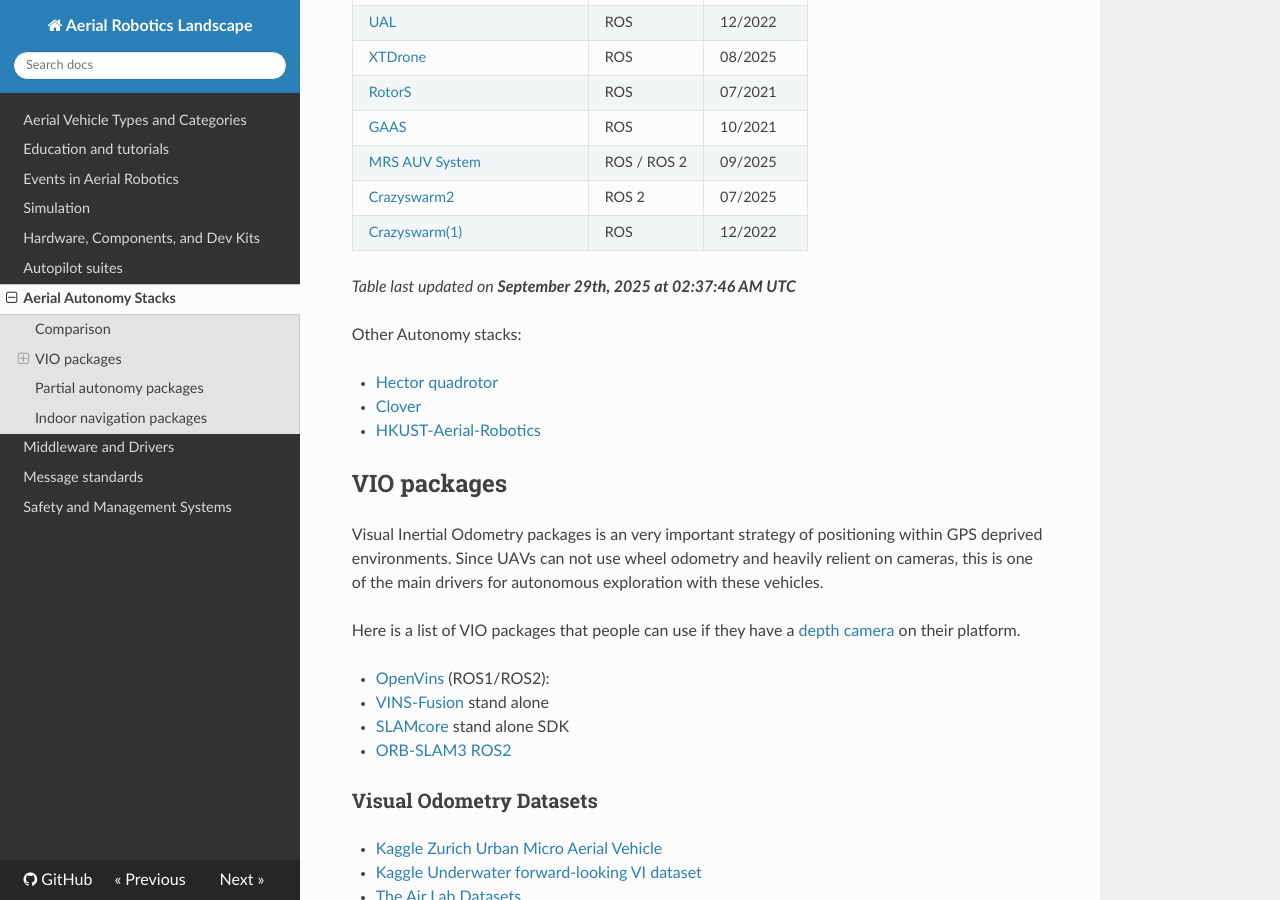
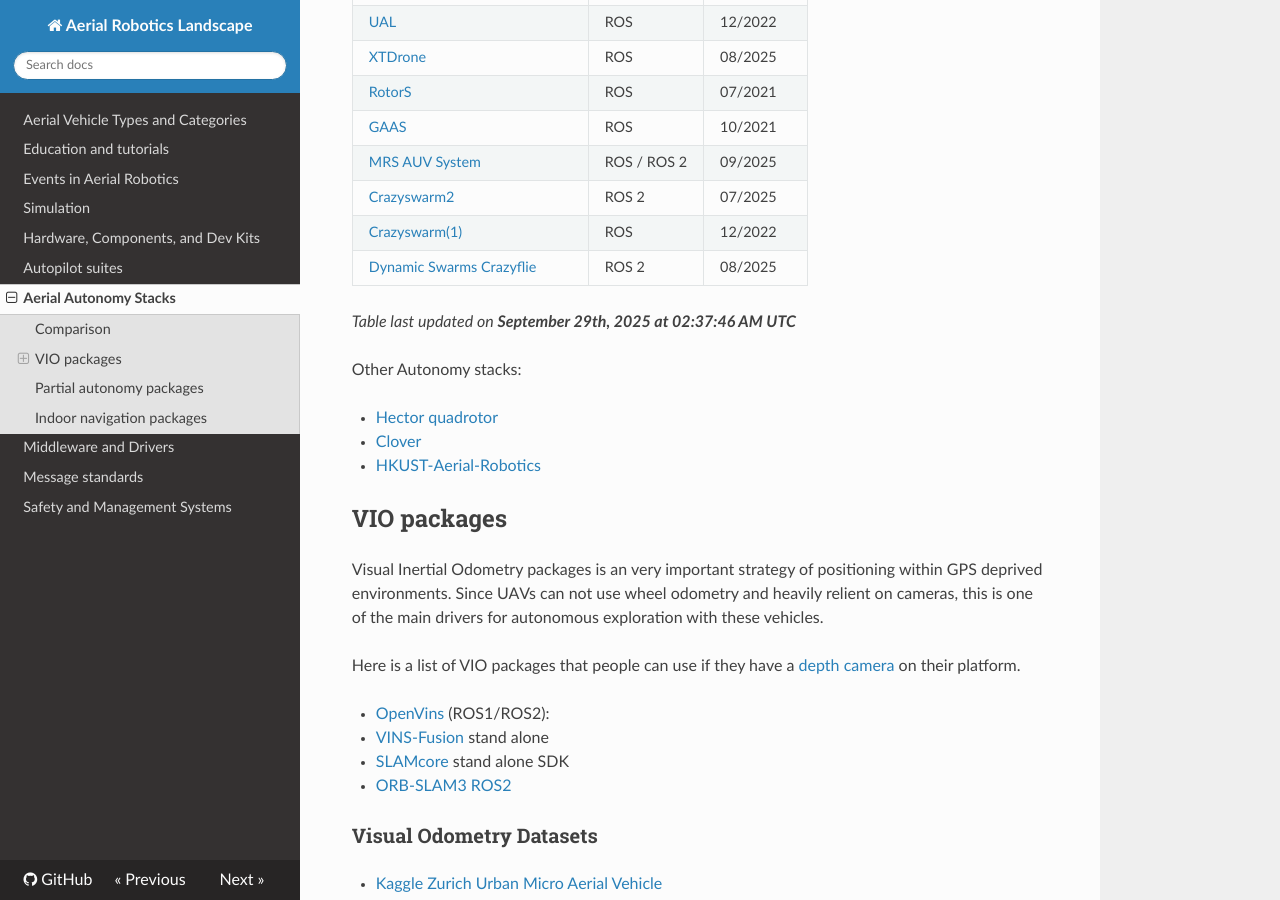
Before and after one commit to ROS-Aerial/aerial_robotic_landscape, an MkDocs documentation site: the page built from docs/aerial_autonomy_stacks.md, in a window 1280 px wide and 900 px high, scrolled down 840 px. Built offline with MkDocs 1.6.1, drawn with Linux system fonts in a browser that asks for light colours; nearby versions of some CDN libraries.

Commit message:
Fix table formatting in aerial autonomy stacks doc

```diff
--- a/docs/aerial_autonomy_stacks.md
+++ b/docs/aerial_autonomy_stacks.md
@@ -26,7 +26,8 @@
 | [GAAS](https://github.com/generalized-intelligence/GAAS)           | ROS        | 10/2021 |
 | [MRS AUV System](https://github.com/ctu-mrs/mrs_uav_system)   | ROS / ROS 2       | 09/2025 |
 | [Crazyswarm2](https://github.com/IMRCLab/crazyswarm2)         | ROS 2        | 07/2025 |
-| [Crazyswarm(1)](https://crazyswarm.readthedocs.io/en/latest/)    | ROS        | 12/2022      | [Dynamic Swarms Crazyflie](https://github.com/DynamicSwarms/ds-crazyflies) | ROS 2 | 08/2025 |
+| [Crazyswarm(1)](https://crazyswarm.readthedocs.io/en/latest/)    | ROS        | 12/2022      |
+|[Dynamic Swarms Crazyflie](https://github.com/DynamicSwarms/ds-crazyflies) | ROS 2 | 08/2025 |
 
 _Table last updated on **September 29th, 2025 at 02:37:46 AM UTC**_
 
```
